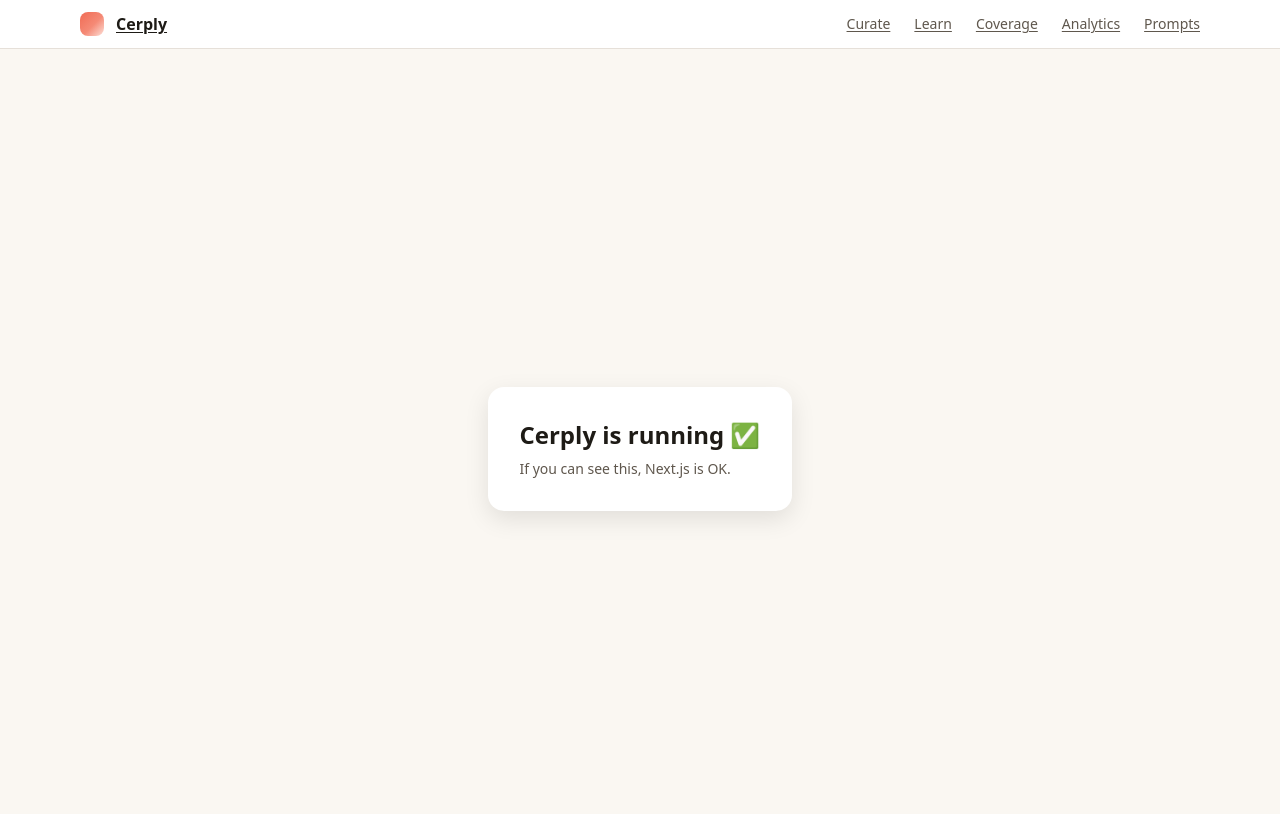
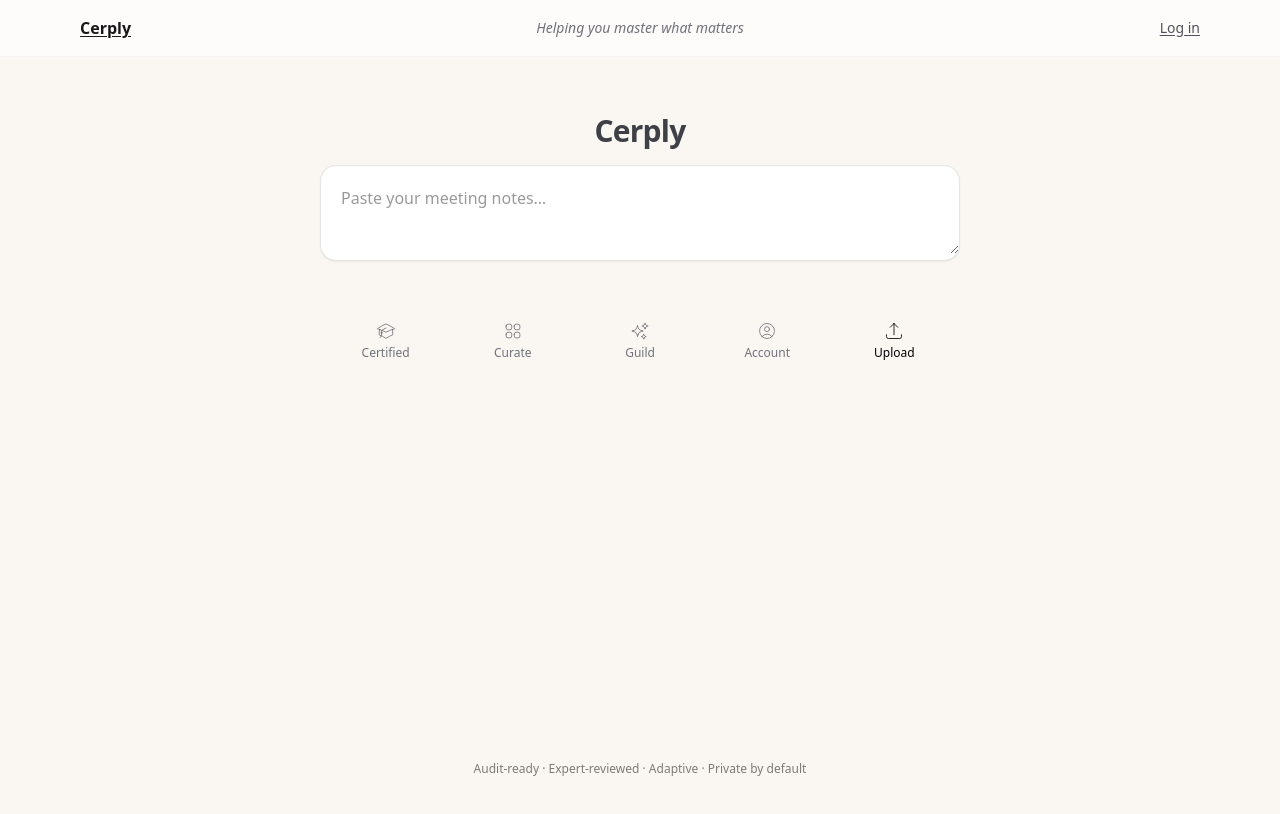
Before and after one commit to robnreb1/cerply, a Next.js app in the folder web/: page / in a window 1280 px wide. Shown: the top 814 px of the page. Built offline with nearby package versions, Linux system fonts and the light colour scheme.

Commit message:
feat(web): simplify home UI; icon row w/ Upload; reassurance copy in top bar; style tweaks

```diff
--- a/web/app/page.tsx
+++ b/web/app/page.tsx
@@ -1,10 +1,166 @@
-export default function Home() {
+"use client";
+
+/**
+ * Home: minimalist, trust-forward input-first UI.
+ * - Small "Cerply" label (left)
+ * - Overlaid typewriter greeting inside input then fades
+ * - Rotating placeholder suggestions
+ * - Enter submits (no button); mobile fallback shows a subtle "Learn it" button
+ * - Icon row (Certified · Curate · Guild · Account) under input
+ */
+
+import { useEffect, useMemo, useRef, useState } from "react";
+import UnderInputIcons from "@/components/UnderInputIcons";
+
+export default function HomePage() {
+  const [value, setValue] = useState("");
+  const [submitting, setSubmitting] = useState(false);
+
+  // Typewriter greeting overlay
+  const greeting = "Hi, I'm Cerply, what would you like to learn today?";
+  const [typed, setTyped] = useState("");
+  const [showOverlay, setShowOverlay] = useState(true);
+
+  // Placeholder rotation (after overlay)
+  const placeholders = useMemo(
+    () => [
+      "Paste your meeting notes…",
+      "Upload a policy document…",
+      "Drop in a podcast transcript…",
+      "Paste a URL to summarize…",
+    ],
+    []
+  );
+  const [phIndex, setPhIndex] = useState(0);
+
+  // Typewriter effect
+  useEffect(() => {
+    let i = 0;
+    const delay = 24; // ms per char
+    const timer = setInterval(() => {
+      i++;
+      setTyped(greeting.slice(0, i));
+      if (i >= greeting.length) {
+        clearInterval(timer);
+        // Hold a moment, then hide overlay and start rotating placeholders
+        setTimeout(() => setShowOverlay(false), 3600);
+      }
+    }, delay);
+    return () => clearInterval(timer);
+    // eslint-disable-next-line react-hooks/exhaustive-deps
+  }, []);
+
+  // Placeholder rotator (only runs after overlay hides)
+  useEffect(() => {
+    if (showOverlay) return;
+    const t = setInterval(() => {
+      setPhIndex((i) => (i + 1) % placeholders.length);
+    }, 2600);
+    return () => clearInterval(t);
+  }, [showOverlay, placeholders.length]);
+
+  // Submit handler
+  async function handleSubmit() {
+    if (!value.trim() || submitting) return;
+    setSubmitting(true);
+    try {
+      // TODO: route to ingestion pipeline (upload, parse, etc.)
+      // For now, just simulate:
+      await new Promise((res) => setTimeout(res, 600));
+      // navigate or show generated modules…
+      // router.push('/learn/session?id=…')
+    } finally {
+      setSubmitting(false);
+    }
+  }
+
+  // Enter to submit (Shift+Enter = newline)
+  function onKeyDown(e: React.KeyboardEvent<HTMLTextAreaElement>) {
+    if (e.key === "Enter" && !e.shiftKey) {
+      e.preventDefault();
+      handleSubmit();
+    }
+  }
+
+  // Receive files from the UnderInputIcons upload action
+  function handleUpload(files: FileList) {
+    if (!value) {
+      setValue(Array.from(files).map((f) => f.name).join(", "));
+    }
+    // TODO: route files into ingestion pipeline
+  }
+
+  const containerRef = useRef<HTMLDivElement>(null);
+
   return (
-    <main className="min-h-dvh grid place-items-center bg-[var(--brand-bg)] text-[var(--brand-ink)]">
-      <div className="p-8 rounded-2xl shadow-md bg-[var(--brand-surface)]">
-        <h1 className="text-2xl font-semibold">Cerply is running ✅</h1>
-        <p className="mt-2 text-sm text-[var(--brand-subtle)]">If you can see this, Next.js is OK.</p>
+    <main className="mx-auto max-w-2xl px-4 py-10 sm:py-14 min-h-[100svh] flex flex-col">
+
+
+      {/* Centered brand label */}
+      <div className="mb-4 text-center">
+        <span className="text-3xl font-semibold tracking-tight text-zinc-700">Cerply</span>
       </div>
+
+      {/* Input card */}
+      <div
+        ref={containerRef}
+        className="relative rounded-2xl border border-black/10 bg-white shadow-sm"
+      >
+        {/* Typewriter overlay (sits inside the input box) */}
+        {showOverlay && (
+          <div className="pointer-events-none absolute inset-0 flex items-start">
+            <div className="p-4 sm:p-5 w-full">
+              <div className="font-semibold text-black tracking-tight">
+                {typed}
+                <span className="inline-block w-2 animate-pulse">▍</span>
+              </div>
+            </div>
+          </div>
+        )}
+
+        {/* Textarea */}
+        <textarea
+          value={value}
+          onChange={(e) => setValue(e.target.value)}
+          onKeyDown={onKeyDown}
+          rows={2}
+          placeholder={!showOverlay ? placeholders[phIndex] : ""}
+          className={[
+            "w-full resize-y bg-transparent outline-none",
+            "rounded-2xl p-4 sm:p-5",
+            "placeholder:text-black/40",
+          ].join(" ")}
+          aria-label="Paste, drop files, or type what you want to learn"
+        />
+
+        {/* Mobile fallback: subtle action button */}
+        <div className="flex items-center justify-end gap-2 px-4 pb-4 sm:hidden">
+          <button
+            onClick={handleSubmit}
+            disabled={submitting || !value.trim()}
+            className="text-sm px-3 py-1.5 rounded-lg border border-black/10 text-black/70 hover:text-black disabled:opacity-40"
+          >
+            Learn it
+          </button>
+        </div>
+      </div>
+
+      {/* Status line for conversational feedback */}
+      <div aria-live="polite" className="mt-3 min-h-[1.25rem] text-sm text-zinc-600">
+        {submitting && (
+          <span>
+            Got it. <span className="font-medium">Building your learning modules…</span>
+          </span>
+        )}
+      </div>
+
+      {/* Icon row under the input */}
+      <UnderInputIcons onUpload={handleUpload} />
+
+      {/* Trust badges pinned to bottom */}
+      <footer className="mt-auto pb-6 text-center text-xs text-black/50">
+        Audit-ready · Expert-reviewed · Adaptive · Private by default
+      </footer>
     </main>
   );
 }
--- a/web/components/BrandHeader.tsx
+++ b/web/components/BrandHeader.tsx
@@ -1,49 +1,31 @@
-import Link from 'next/link';
+"use client";
 
-export default function BrandHeader() {
+import Link from "next/link";
+
+type Props = { className?: string };
+
+export default function BrandHeader({ className }: Props) {
   return (
-    <header className="w-full border-b border-[var(--brand-border)] bg-[var(--brand-surface)]">
-      <div className="mx-auto max-w-6xl px-4 py-3 flex items-center justify-between">
-        <div className="flex items-center gap-3">
-          <div
-            className="h-6 w-6 rounded-8"
-            style={{ background: 'linear-gradient(135deg, #F06B54 0%, #F58A76 55%, #FDE0D8 100%)' }}
-          />
-          <Link href="/" className="font-semibold text-[var(--brand-ink)] hover:text-[var(--brand-primary)] transition-colors">
+    <header
+      className={`w-full border-b border-zinc-100 bg-white/70 backdrop-blur supports-[backdrop-filter]:bg-white/60 ${className ?? ""}`}
+    >
+      <div className="relative mx-auto flex h-14 max-w-6xl items-center justify-between px-4">
+        {/* Left: Logo */}
+        <div className="min-w-0">
+          <Link href="/" className="font-semibold text-zinc-900 hover:opacity-80">
             Cerply
           </Link>
         </div>
 
-        <nav className="flex items-center gap-6">
-          <Link
-            href="/curate"
-            className="text-sm text-[var(--brand-subtle)] hover:text-[var(--brand-ink)] transition-colors"
-          >
-            Curate
-          </Link>
-          <Link
-            href="/learn"
-            className="text-sm text-[var(--brand-subtle)] hover:text-[var(--brand-ink)] transition-colors"
-          >
-            Learn
-          </Link>
-          <Link
-            href="/coverage"
-            className="text-sm text-[var(--brand-subtle)] hover:text-[var(--brand-ink)] transition-colors"
-          >
-            Coverage
-          </Link>
-          <Link
-            href="/analytics/pilot"
-            className="text-sm text-[var(--brand-subtle)] hover:text-[var(--brand-ink)] transition-colors"
-          >
-            Analytics
-          </Link>
-          <Link
-            href="/prompts"
-            className="text-sm text-[var(--brand-subtle)] hover:text-[var(--brand-ink)] transition-colors"
-          >
-            Prompts
+        {/* Center: reassurance copy (desktop only to avoid crowding) */}
+        <div className="pointer-events-none absolute left-1/2 top-1/2 hidden -translate-x-1/2 -translate-y-1/2 text-center text-sm italic text-zinc-500 sm:block">
+          Helping you master what matters
+        </div>
+
+        {/* Right: login */}
+        <nav className="ml-auto flex items-center gap-3">
+          <Link href="/login" className="text-sm text-zinc-600 hover:text-zinc-900">
+            Log in
           </Link>
         </nav>
       </div>
--- /dev/null
+++ b/web/components/UnderInputIcons.tsx
@@ -0,0 +1,79 @@
+"use client";
+
+import {
+  AcademicCapIcon,
+  Squares2X2Icon,
+  SparklesIcon,
+  UserCircleIcon,
+  ArrowUpTrayIcon, // Upload
+} from "@heroicons/react/24/outline";
+import { useRef } from "react";
+
+type Props = {
+  /** Optional hook so the page can receive selected files */
+  onUpload?: (files: FileList) => void;
+  className?: string;
+};
+
+type Item = {
+  key: string;
+  label: string;
+  Icon: (props: React.ComponentProps<"svg">) => JSX.Element;
+  emphasis?: boolean;
+  onClick?: () => void;
+};
+
+export default function UnderInputIcons({ onUpload, className }: Props) {
+  const fileRef = useRef<HTMLInputElement>(null);
+
+  const openPicker = () => fileRef.current?.click();
+  const handleChange: React.ChangeEventHandler<HTMLInputElement> = (e) => {
+    if (e.target.files?.length) {
+      onUpload?.(e.target.files);
+      // allow re-choosing the same file to trigger onChange again
+      e.currentTarget.value = "";
+    }
+  };
+
+  const items: Item[] = [
+    { key: "certified", label: "Certified", Icon: AcademicCapIcon },
+    { key: "curate", label: "Curate", Icon: Squares2X2Icon },
+    { key: "guild", label: "Guild", Icon: SparklesIcon },
+    { key: "account", label: "Account", Icon: UserCircleIcon },
+    // Emphasised Upload (black)
+    { key: "upload", label: "Upload", Icon: ArrowUpTrayIcon, emphasis: true, onClick: openPicker },
+  ];
+
+  return (
+    <div
+      className={`mt-4 flex items-center justify-between gap-3 px-2 ${className ?? ""}`}
+      aria-label="Quick actions"
+    >
+      {items.map(({ key, label, Icon, emphasis, onClick }) => (
+        <button
+          key={key}
+          type="button"
+          onClick={onClick}
+          className={`group flex-1 rounded-md px-2 py-3 text-center focus:outline-none focus:ring-2 focus:ring-zinc-300 ${
+            emphasis ? "text-black hover:text-zinc-900 font-medium" : "text-zinc-500 hover:text-zinc-700"
+          }`}
+          data-testid={`undericons-${key}`}
+        >
+          <Icon className="mx-auto h-5 w-5 stroke-1" aria-hidden="true" />
+          <span className="mt-1 block text-xs">{label}</span>
+
+          {key === "upload" && (
+            <input
+              ref={fileRef}
+              type="file"
+              className="sr-only"
+              multiple
+              onChange={handleChange}
+              accept=".pdf,.doc,.docx,.txt,.md,.rtf,.ppt,.pptx,.csv,.xlsx,.xls,.json,.zip,.mp3,.m4a,.wav"
+            />
+          )}
+        </button>
+      ))}
+    </div>
+  );
+}
```
